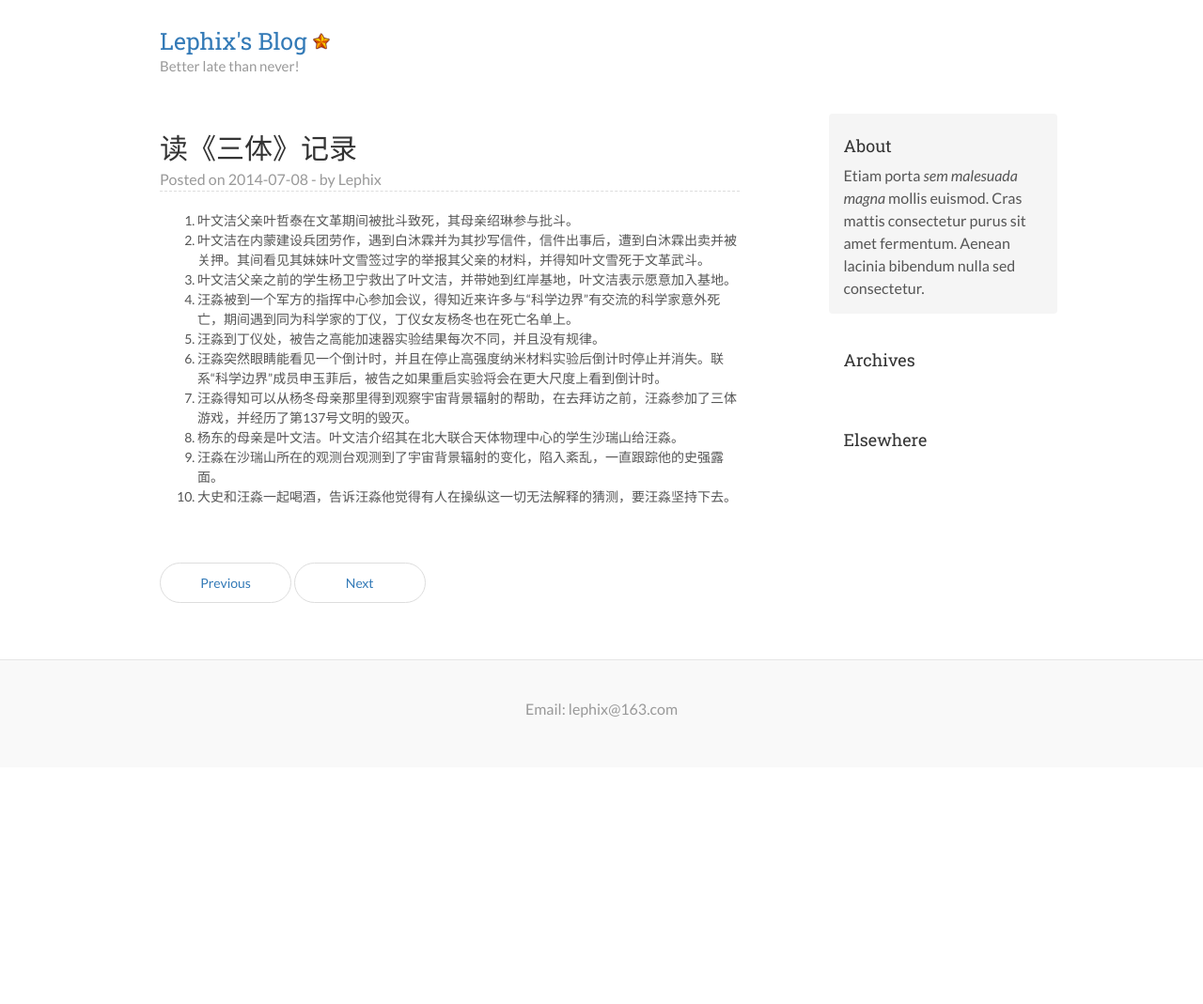
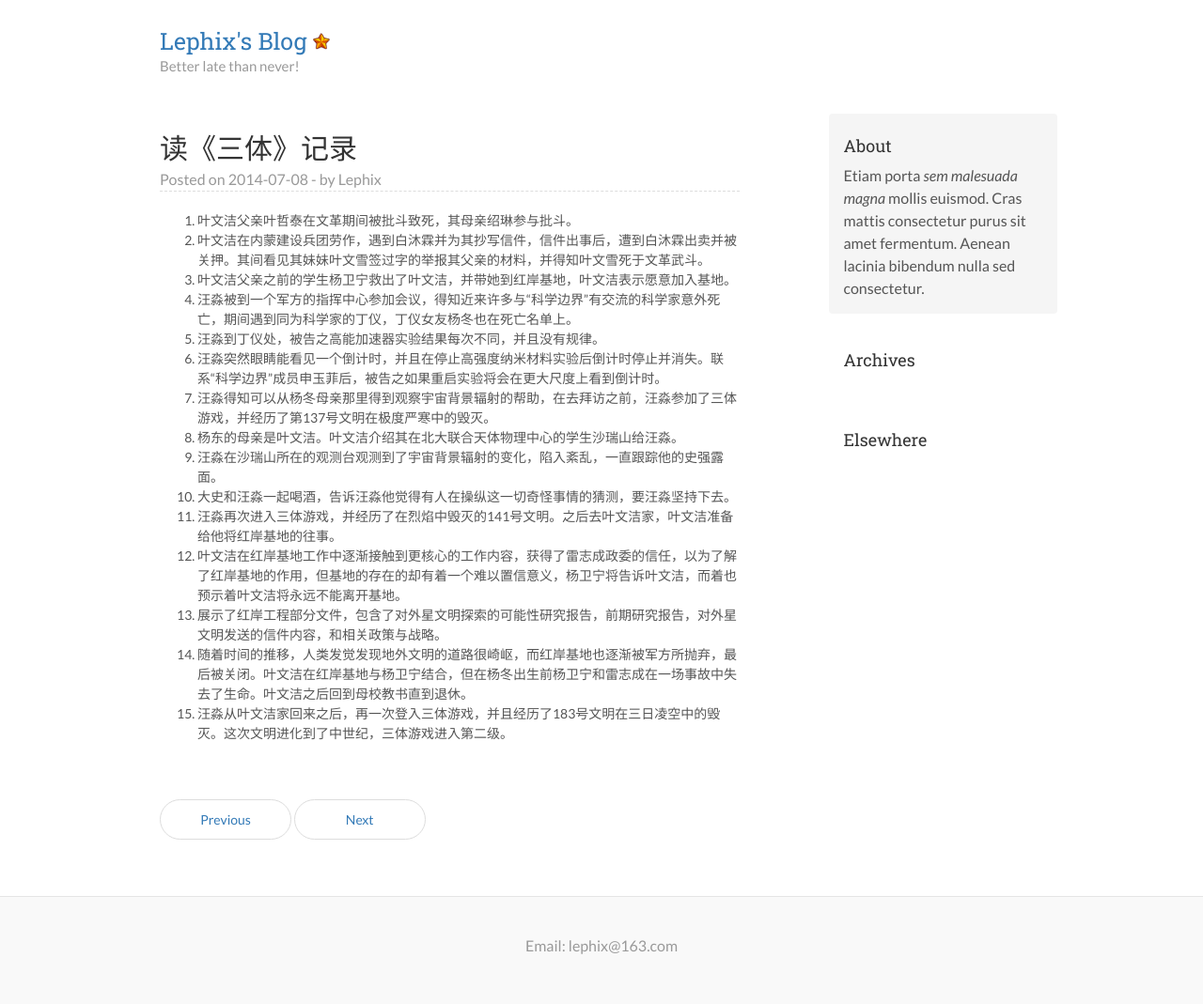
Before and after one commit to lephix/lephix.github.io, a Jekyll site: the page built from _posts/2014-07-08-note-for-noval-santi.md, in a window 1280 px wide. Shown: the whole page at 94% size. Built offline with Jekyll 4.4.1, drawn with Linux system fonts in a browser that asks for light colours; nearby versions of some CDN libraries; before the commit the page ends 900 px from its top, so only the background shows below that.

Commit message:
add more note for reading santi

```diff
--- a/_posts/2014-07-08-note-for-noval-santi.md
+++ b/_posts/2014-07-08-note-for-noval-santi.md
@@ -9,7 +9,12 @@ title: 读《三体》记录
 4. 汪淼被到一个军方的指挥中心参加会议，得知近来许多与“科学边界”有交流的科学家意外死亡，期间遇到同为科学家的丁仪，丁仪女友杨冬也在死亡名单上。
 5. 汪淼到丁仪处，被告之高能加速器实验结果每次不同，并且没有规律。
 6. 汪淼突然眼睛能看见一个倒计时，并且在停止高强度纳米材料实验后倒计时停止并消失。联系“科学边界”成员申玉菲后，被告之如果重启实验将会在更大尺度上看到倒计时。
-7. 汪淼得知可以从杨冬母亲那里得到观察宇宙背景辐射的帮助，在去拜访之前，汪淼参加了三体游戏，并经历了第137号文明的毁灭。
+7. 汪淼得知可以从杨冬母亲那里得到观察宇宙背景辐射的帮助，在去拜访之前，汪淼参加了三体游戏，并经历了第137号文明在极度严寒中的毁灭。
 8. 杨东的母亲是叶文洁。叶文洁介绍其在北大联合天体物理中心的学生沙瑞山给汪淼。
 9. 汪淼在沙瑞山所在的观测台观测到了宇宙背景辐射的变化，陷入紊乱，一直跟踪他的史强露面。
-10. 大史和汪淼一起喝酒，告诉汪淼他觉得有人在操纵这一切无法解释的猜测，要汪淼坚持下去。
+10. 大史和汪淼一起喝酒，告诉汪淼他觉得有人在操纵这一切奇怪事情的猜测，要汪淼坚持下去。
+11. 汪淼再次进入三体游戏，并经历了在烈焰中毁灭的141号文明。之后去叶文洁家，叶文洁准备给他将红岸基地的往事。
+12. 叶文洁在红岸基地工作中逐渐接触到更核心的工作内容，获得了雷志成政委的信任，以为了解了红岸基地的作用，但基地的存在的却有着一个难以置信意义，杨卫宁将告诉叶文洁，而着也预示着叶文洁将永远不能离开基地。
+13. 展示了红岸工程部分文件，包含了对外星文明探索的可能性研究报告，前期研究报告，对外星文明发送的信件内容，和相关政策与战略。
+14. 随着时间的推移，人类发觉发现地外文明的道路很崎岖，而红岸基地也逐渐被军方所抛弃，最后被关闭。叶文洁在红岸基地与杨卫宁结合，但在杨冬出生前杨卫宁和雷志成在一场事故中失去了生命。叶文洁之后回到母校教书直到退休。
+15. 汪淼从叶文洁家回来之后，再一次登入三体游戏，并且经历了183号文明在三日凌空中的毁灭。这次文明进化到了中世纪，三体游戏进入第二级。
```
